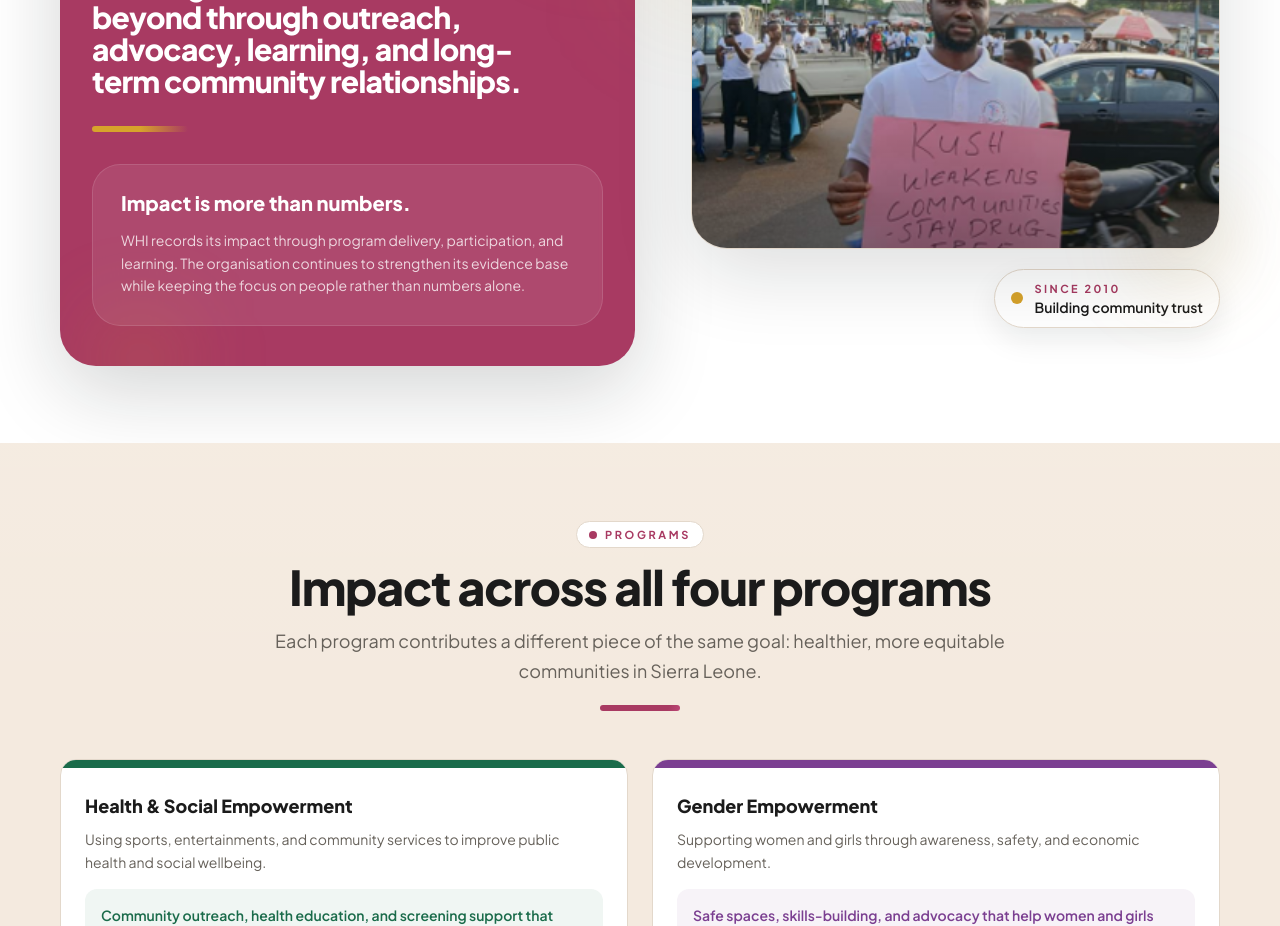
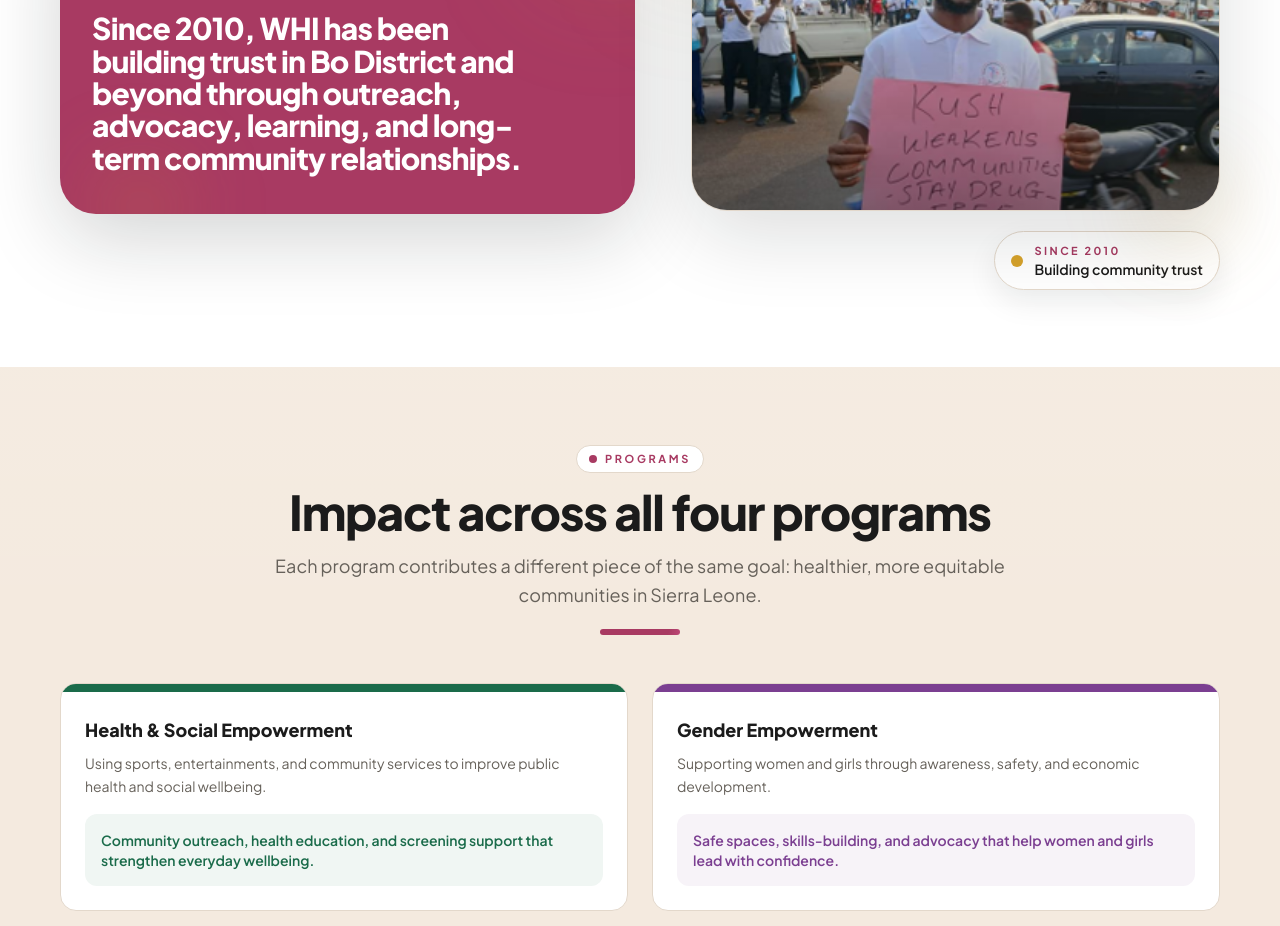
Before and after one commit to STEVOHCODER/WHI_new, a Next.js app: page /impact in a window 1280 px wide. Shown: the part 1060-1986 px from the top of the page. Built offline with nearby package versions, Linux system fonts and the light colour scheme.

Commit message:
Remove 'Impact is more than numbers' box from impact page

```diff
--- a/app/impact/page.tsx
+++ b/app/impact/page.tsx
@@ -111,16 +111,6 @@ export default function ImpactPage() {
                   <h2 className="mt-6 max-w-2xl text-xl font-black leading-[1.08] tracking-tight text-balance md:text-2xl lg:text-3xl">
                     Since 2010, WHI has been building trust in Bo District and beyond through outreach, advocacy, learning, and long-term community relationships.
                   </h2>
-                  <div className="mt-7 h-1.5 w-24 rounded-full bg-gradient-to-r from-[var(--color-gold)] via-[var(--color-accent)] to-transparent" />
-
-                  <div className="mt-8 max-w-xl rounded-[1.75rem] border border-white/12 bg-white/8 p-6 backdrop-blur-[2px] md:p-7">
-                  <h3 className="text-lg font-black leading-[1] md:text-xl">
-                    Impact is more than numbers.
-                  </h3>
-                  <p className="mt-4 text-sm leading-relaxed text-white/78 md:text-sm">
-                    WHI records its impact through program delivery, participation, and learning. The organisation continues to strengthen its evidence base while keeping the focus on people rather than numbers alone.
-                  </p>
-                  </div>
                 </div>
               </div>
             </AnimatedSection>
```
